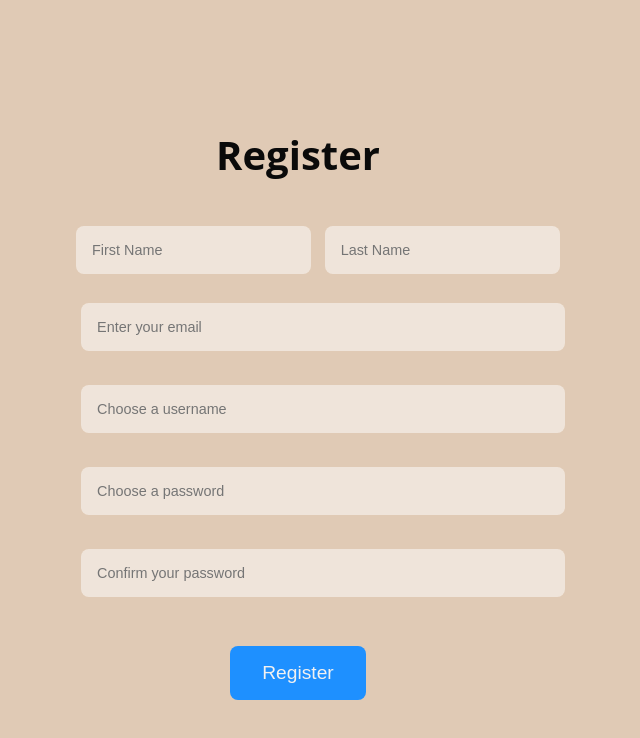
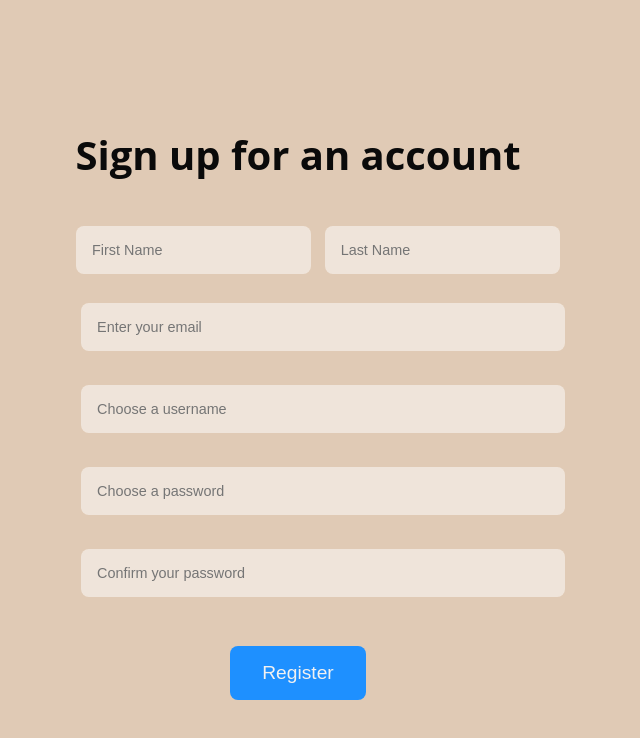
Before and after one commit to senttt/quicktask, a React (Create React App) app: page / in a window 1280 px wide. Shown: the top 738 px of the page, without its empty margins (342-982 px from the left). Built offline with nearby package versions, Linux system fonts and the light colour scheme.

Commit message:
Update Register.js
minor change to h1 tag

```diff
--- a/src/Register.js
+++ b/src/Register.js
@@ -4,7 +4,7 @@ import "./Register.css";
 function Register() {
   return (
     <div className="register-container">
-      <h1>Register</h1>
+      <h1>Sign up for an account</h1>
       <form>
         <div className="form-group">
           <div className="name-inputs">
```
